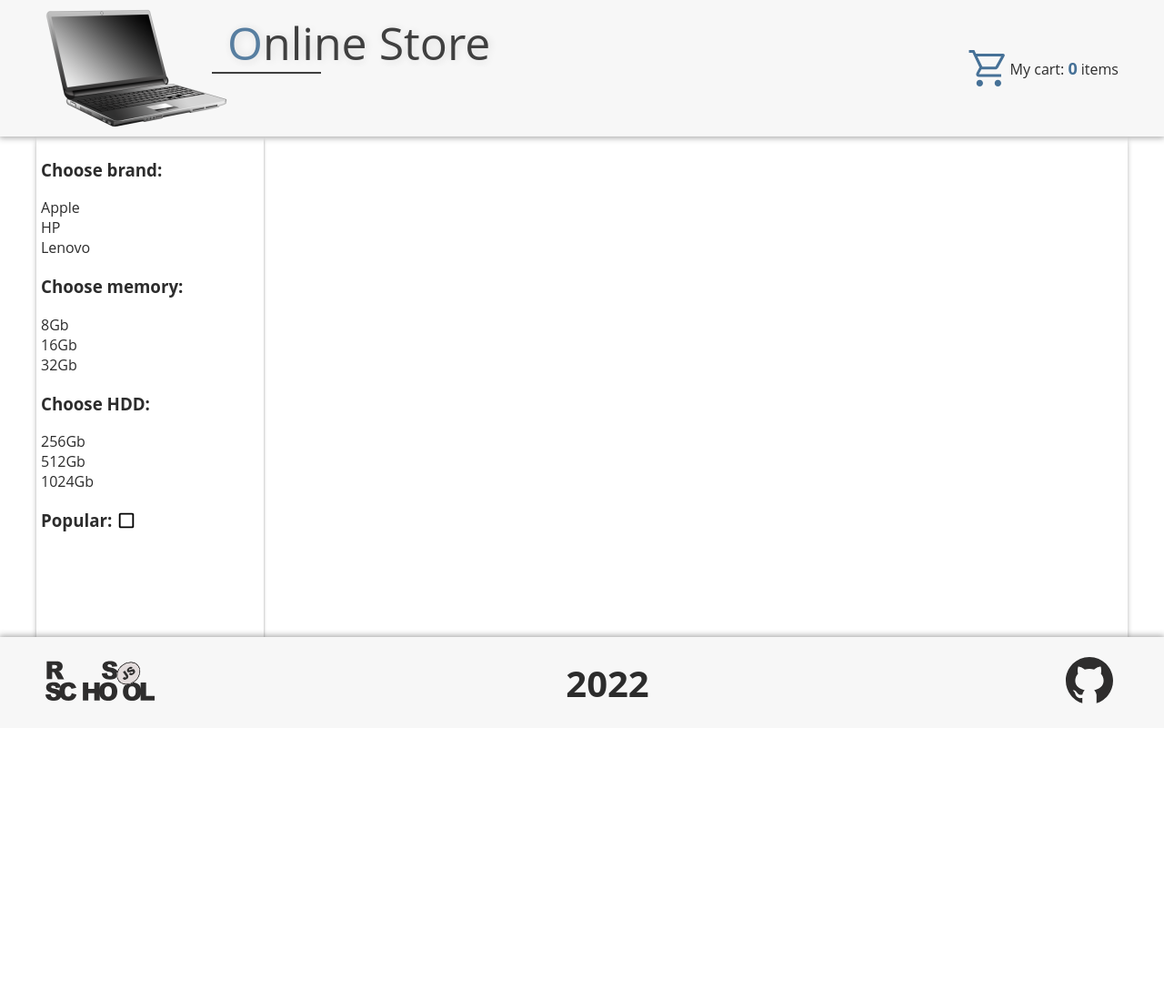
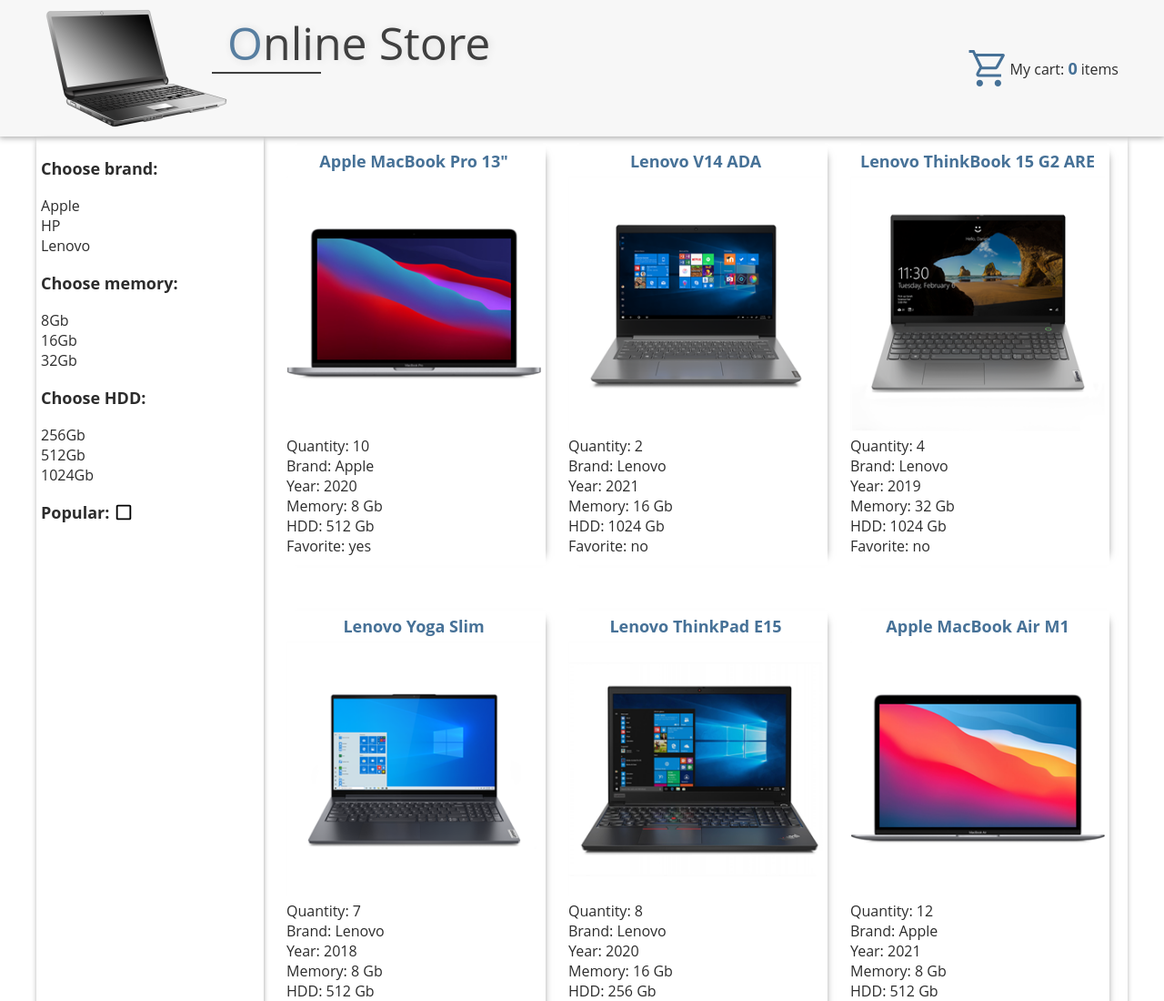
Before and after one commit to atmoranso/online-store, a website built with webpack: page online-store/src/index.html in a window 1280 px wide. Shown: the top 1100 px of the page at 91% size. Before the commit the page ends 800 px from the top, so only its background shows below. Built offline with nearby package versions, Linux system fonts and the light colour scheme.

Commit message:
feat: add card generation

```diff
--- a/online-store/src/index.html
+++ b/online-store/src/index.html
@@ -58,7 +58,8 @@
             <div class="aside__sort"></div>
 
         </aside>
-        <section class="section"></section>
+        <section class="cards-container">
+        </section>
     </main>
     <footer class="footer">
         <div class="footer__container container">
--- a/online-store/src/index.ts
+++ b/online-store/src/index.ts
@@ -1 +1,4 @@
 import './sass/style.scss';
+import App from './scripts/app';
+const app = new App();
+app.start();
--- /dev/null
+++ b/online-store/src/sass/components/_card.scss
@@ -0,0 +1,21 @@
+.card {
+    max-width: 290px;
+    padding: 5px 5px 10px 5px;
+    margin-bottom: 50px;
+    box-shadow: 7px 0px 9px -10px rgb(0 0 0 / 66%);
+    transition: 0.3s;
+    &:hover {
+        cursor: pointer;
+        border-bottom-right-radius: 15px;
+        box-shadow: 6px 6px 10px -2px rgb(0 0 0 / 39%);
+    }
+}
+.card__title {
+    margin: 0 0 5px 0;
+    @include font(18px, $color-accent);
+    text-align: center;
+}
+.card__img {
+    width: 280px;
+    height: auto;
+}
--- a/online-store/src/sass/components/_filter.scss
+++ b/online-store/src/sass/components/_filter.scss
@@ -12,3 +12,6 @@
         }
     }
 }
+.filter__title {
+    @include font(18px, $color-dark);
+}
--- a/online-store/src/sass/layouts/_aside.scss
+++ b/online-store/src/sass/layouts/_aside.scss
@@ -3,5 +3,5 @@
     min-height: calc(100vh - 250px);
     padding: 5px;
     @include flexColumn;
-    box-shadow: 1px 3px 3px -1px rgb(0 0 0 / 39%);
+    box-shadow: 4px 0px 5px -4px rgb(0 0 0 / 39%);
 }
--- /dev/null
+++ b/online-store/src/sass/layouts/_cards.scss
@@ -0,0 +1,7 @@
+.cards {
+    width: 100%;
+    max-width: 950px;
+    padding: 10px;
+    @include flexRow(space-around);
+    flex-wrap: wrap;
+}
--- a/online-store/src/sass/layouts/_footer.scss
+++ b/online-store/src/sass/layouts/_footer.scss
@@ -10,6 +10,7 @@
 }
 .footer__link {
     img {
+        transition: 0.3s;
         width: 120px;
         filter: invert(11%) sepia(23%) saturate(41%) hue-rotate(314deg) brightness(100%) contrast(84%);
         &:hover {
@@ -21,7 +22,9 @@
     @include font(40px, $color-dark, bold);
 }
 .footer__github {
+
     img {
+        transition: 0.3s;
         filter: invert(11%) sepia(23%) saturate(41%) hue-rotate(314deg) brightness(100%) contrast(84%);
         &:hover {
             filter: invert(42%) sepia(8%) saturate(2630%) hue-rotate(167deg) brightness(95%) contrast(86%);
--- a/online-store/src/sass/layouts/_main.scss
+++ b/online-store/src/sass/layouts/_main.scss
@@ -1,4 +1,5 @@
 .main {
+    @include flexRow;
     min-height: calc(100vh - 250px);
     box-shadow: 0px 4px 6px -1px rgb(0 0 0 / 39%);
 }
--- a/online-store/src/sass/style.scss
+++ b/online-store/src/sass/style.scss
@@ -5,4 +5,6 @@
 @import 'layouts/main';
 @import 'layouts/aside';
 @import 'components/filter';
+@import 'layouts/cards';
+@import 'components/card';
 @import 'layouts/footer';
--- /dev/null
+++ b/online-store/src/scripts/app.ts
@@ -0,0 +1,21 @@
+import Cards from './components/cards';
+import AppState from './control/app-state';
+import { products } from './common/products';
+import { Products } from './common/types';
+
+export default class App {
+    cardsContainer: HTMLElement;
+    constructor() {
+        const cardsContainer = document.querySelector('.cards-container');
+        if (!(cardsContainer instanceof HTMLElement)) throw new Error('');
+        this.cardsContainer = cardsContainer;
+    }
+
+    start() {
+        const state = new AppState(products);
+        const cards = new Cards(this.cardsContainer, state);
+        state.onChange.add((productsFiltered: Products) => {
+            cards.update(productsFiltered);
+        });
+    }
+}
--- a/online-store/src/scripts/data.ts
+++ b/online-store/src/scripts/common/products.ts
@@ -1,6 +1,6 @@
-import { Product } from './types';
+import { Favorites, Products } from './types';
 
-const Products: Product[] = [
+export const products: Products = [
     {
         id: 1,
         title: 'Apple MacBook Pro 13"',
@@ -9,7 +9,7 @@
         year: 2020,
         memory: 8,
         hdd: 512,
-        favorite: true,
+        favorite: Favorites.Yes,
     },
     {
         id: 2,
@@ -19,7 +19,7 @@
         year: 2021,
         memory: 16,
         hdd: 1024,
-        favorite: false,
+        favorite: Favorites.No,
     },
     {
         id: 3,
@@ -29,7 +29,7 @@
         year: 2019,
         memory: 32,
         hdd: 1024,
-        favorite: false,
+        favorite: Favorites.No,
     },
     {
         id: 4,
@@ -39,7 +39,7 @@
         year: 2018,
         memory: 8,
         hdd: 512,
-        favorite: false,
+        favorite: Favorites.No,
     },
     {
         id: 5,
@@ -49,7 +49,7 @@
         year: 2020,
         memory: 16,
         hdd: 256,
-        favorite: false,
+        favorite: Favorites.No,
     },
     {
         id: 6,
@@ -59,7 +59,7 @@
         year: 2021,
         memory: 8,
         hdd: 512,
-        favorite: true,
+        favorite: Favorites.Yes,
     },
     {
         id: 7,
@@ -69,7 +69,7 @@
         year: 2020,
         memory: 16,
         hdd: 1024,
-        favorite: false,
+        favorite: Favorites.No,
     },
 
     {
@@ -80,7 +80,7 @@
         year: 2020,
         memory: 8,
         hdd: 256,
-        favorite: false,
+        favorite: Favorites.No,
     },
     {
         id: 9,
@@ -90,7 +90,7 @@
         year: 2020,
         memory: 32,
         hdd: 1024,
-        favorite: false,
+        favorite: Favorites.No,
     },
     {
         id: 10,
@@ -100,7 +100,7 @@
         year: 2022,
         memory: 8,
         hdd: 256,
-        favorite: false,
+        favorite: Favorites.No,
     },
     {
         id: 11,
@@ -110,7 +110,7 @@
         year: 2021,
         memory: 32,
         hdd: 1024,
-        favorite: true,
+        favorite: Favorites.Yes,
     },
     {
         id: 12,
@@ -120,7 +120,7 @@
         year: 2017,
         memory: 8,
         hdd: 256,
-        favorite: false,
+        favorite: Favorites.No,
     },
     {
         id: 13,
@@ -130,7 +130,7 @@
         year: 2022,
         memory: 32,
         hdd: 1024,
-        favorite: false,
+        favorite: Favorites.No,
     },
 
     {
@@ -141,7 +141,7 @@
         year: 2022,
         memory: 32,
         hdd: 1024,
-        favorite: false,
+        favorite: Favorites.No,
     },
     {
         id: 15,
@@ -151,7 +151,7 @@
         year: 2020,
         memory: 16,
         hdd: 512,
-        favorite: true,
+        favorite: Favorites.Yes,
     },
     {
         id: 16,
@@ -161,7 +161,7 @@
         year: 2022,
         memory: 16,
         hdd: 512,
-        favorite: true,
+        favorite: Favorites.Yes,
     },
     {
         id: 17,
@@ -171,7 +171,7 @@
         year: 2022,
         memory: 16,
         hdd: 512,
-        favorite: true,
+        favorite: Favorites.Yes,
     },
     {
         id: 18,
@@ -181,7 +181,7 @@
         year: 2022,
         memory: 16,
         hdd: 1024,
-        favorite: true,
+        favorite: Favorites.Yes,
     },
     {
         id: 19,
@@ -191,7 +191,7 @@
         year: 2022,
         memory: 16,
         hdd: 1024,
-        favorite: false,
+        favorite: Favorites.No,
     },
     {
         id: 20,
@@ -201,7 +201,7 @@
         year: 2019,
         memory: 16,
         hdd: 256,
-        favorite: false,
+        favorite: Favorites.No,
     },
     {
         id: 21,
@@ -211,7 +211,7 @@
         year: 2017,
         memory: 16,
         hdd: 512,
-        favorite: false,
+        favorite: Favorites.No,
     },
     {
         id: 22,
@@ -221,7 +221,7 @@
         year: 2020,
         memory: 8,
         hdd: 512,
-        favorite: false,
+        favorite: Favorites.No,
     },
     {
         id: 23,
@@ -231,7 +231,7 @@
         year: 2022,
         memory: 16,
         hdd: 1024,
-        favorite: true,
+        favorite: Favorites.Yes,
     },
     {
         id: 24,
@@ -241,6 +241,6 @@
         year: 2021,
         memory: 32,
         hdd: 1024,
-        favorite: false,
+        favorite: Favorites.No,
     },
 ];
--- /dev/null
+++ b/online-store/src/scripts/common/types.ts
@@ -0,0 +1,16 @@
+export enum Favorites {
+    Yes = 'yes',
+    No = 'no',
+}
+
+export type Product = {
+    id: number;
+    title: string;
+    brand: string;
+    count: number;
+    year: number;
+    memory: 8 | 16 | 32;
+    hdd: 256 | 512 | 1024;
+    favorite: Favorites;
+};
+export type Products = Product[];
--- /dev/null
+++ b/online-store/src/scripts/components/card.ts
@@ -0,0 +1,29 @@
+import { Product } from '../common/types';
+import AppState from '../control/app-state';
+import ElementTemplate from '../view/element-template';
+
+export class Card extends ElementTemplate {
+    constructor(parentNode: HTMLElement, cardData: Product, state: AppState) {
+        super(parentNode, 'div', 'card');
+        this.node.innerHTML = `
+        <h2 class="card__title">${cardData.title}</h2>
+        <img class="card__img" src="./assets/img/products/${cardData.id}.png" alt="${cardData.title}">
+        <div class="card__count">Quantity: ${cardData.count}</div>
+        <div class="card__brand">Brand: ${cardData.brand}</div>
+        <div class="card__year">Year: ${cardData.year}</div>
+        <div class="card__mem">Memory: ${cardData.memory} Gb</div>
+        <div class="card__hdd">HDD: ${cardData.hdd} Gb</div>
+        <div class="card__favorite">Favorite: ${cardData.favorite}</div>`;
+    }
+    update(cardData: Product) {
+        this.node.innerHTML = `
+        <h2 class="card__title">${cardData.title}</h2>
+        <img class="card__img" src="./assets/img/products/${cardData.id}.png" alt="${cardData.title}">
+        <div class="card__count">Quantity: ${cardData.count}</div>
+        <div class="card__brand">Brand: ${cardData.brand}</div>
+        <div class="card__year">Year: ${cardData.year}</div>
+        <div class="card__mem">Memory: ${cardData.memory} Gb</div>
+        <div class="card__hdd">HDD: ${cardData.hdd} Gb</div>
+        <div class="card__favorite">Favorite: ${cardData.favorite}</div>`;
+    }
+}
--- /dev/null
+++ b/online-store/src/scripts/components/cards.ts
@@ -0,0 +1,21 @@
+import { Product, Products } from '../common/types';
+import AppState from '../control/app-state';
+import ElementTemplate from '../view/element-template';
+import { Card } from './card';
+
+export default class Cards extends ElementTemplate {
+    private cardMap: Card[] = [];
+    constructor(parentNode: HTMLElement, state: AppState) {
+        super(parentNode, 'div', 'cards');
+        state.productsFiltered.forEach((item: Product) => {
+            const card = new Card(this.node, item, state);
+            this.cardMap.push(card);
+        });
+    }
+    update(products: Products) {
+        this.cardMap = this.cardMap.slice(0, products.length - 1);
+        for (let i = 0; i < this.cardMap.length; i++) {
+            this.cardMap[i].update(products[i]);
+        }
+    }
+}
--- /dev/null
+++ b/online-store/src/scripts/control/app-state.ts
@@ -0,0 +1,20 @@
+import { Products } from '../common/types';
+import Observer from './observer';
+
+export default class AppState {
+    products: Products;
+    private _productsFiltered: Products;
+    public onChange = new Observer<Products>();
+    set productsFiltered(value: Products) {
+        this._productsFiltered = value;
+        this.onChange.emit(this._productsFiltered);
+    }
+    get productsFiltered() {
+        return this._productsFiltered;
+    }
+
+    constructor(products: Products) {
+        this.products = products;
+        this._productsFiltered = products;
+    }
+}
--- /dev/null
+++ b/online-store/src/scripts/control/observer.ts
@@ -0,0 +1,20 @@
+class Observer<ListenerType> {
+    private listeners: Array<(params: ListenerType) => void>;
+
+    constructor() {
+        this.listeners = [];
+    }
+
+    add(listener: (params: ListenerType) => void) {
+        this.listeners.push(listener);
+    }
+
+    remove(listener: (params: ListenerType) => void) {
+        this.listeners = this.listeners.filter((elem) => elem !== listener);
+    }
+
+    emit(params: ListenerType) {
+        this.listeners.forEach((listener) => listener(params));
+    }
+}
+export default Observer;
--- /dev/null
+++ b/online-store/src/scripts/view/element-template.ts
@@ -0,0 +1,19 @@
+class ElementTemplate<NodeType extends HTMLElement = HTMLElement> {
+    public node: NodeType;
+
+    constructor(parentNode: HTMLElement | null, tagName = 'div', className = '', content = '') {
+        const element = document.createElement(tagName);
+        element.className = className;
+        element.innerHTML = content;
+        if (parentNode) {
+            parentNode.append(element);
+        }
+        this.node = element as NodeType;
+    }
+
+    delete(): void {
+        this.node.remove();
+    }
+}
+
+export default ElementTemplate;
```
Also changed, not shown: online-store/src/scripts/types.ts (deleted, +0 -10 lines), online-store/src/assets/svg/checked.svg (added). Lines whose indentation alone changed are shown as unchanged.
